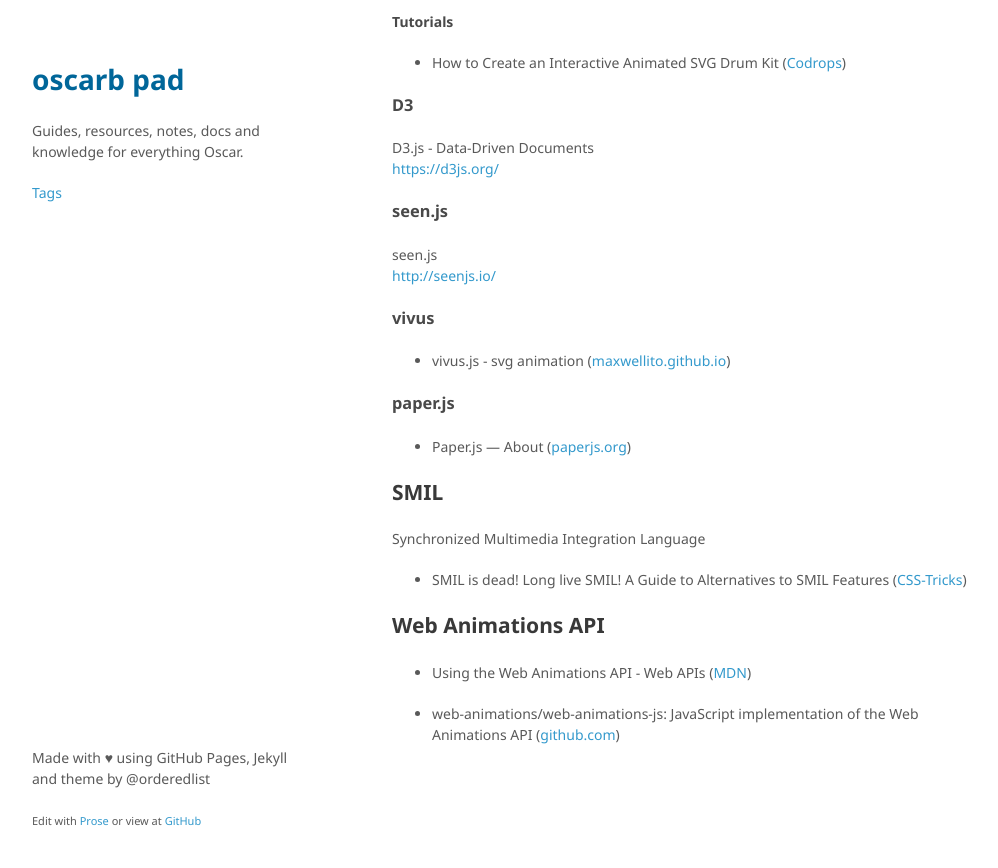
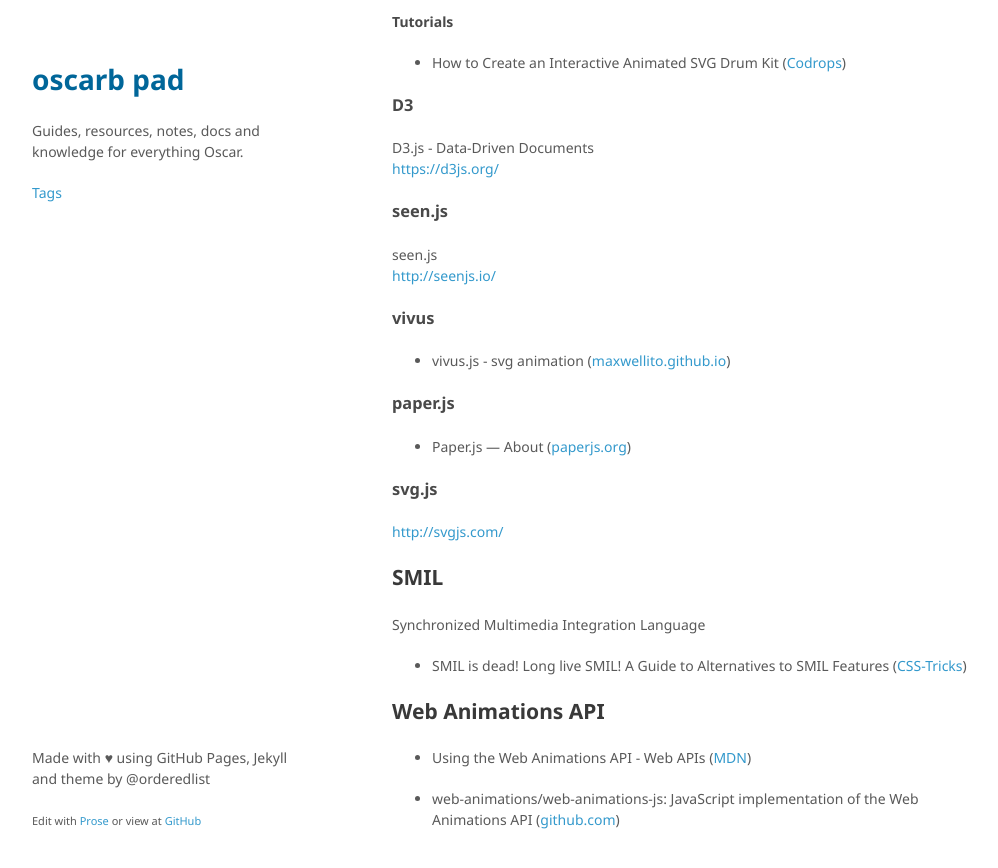
Before and after one commit to oscarb/pad, a Jekyll site: the page built from _docs/web-animation.md, in a window 1280 px wide and 900 px high, scrolled down 2426 px. Shown: the top 868 px of the window, without its empty margins (128-1126 px from the left). Built offline with Jekyll 4.4.1, drawn with Linux system fonts in a browser that asks for light colours; some web fonts are replaced.

Commit message:
Update web-animation.md

```diff
--- a/_docs/web-animation.md
+++ b/_docs/web-animation.md
@@ -140,6 +140,11 @@ http://seenjs.io/
 
 * Paper.js — About ([paperjs.org](http://paperjs.org/about/))
 
+
+### svg.js
+
+http://svgjs.com/
+
 ## SMIL
 
 Synchronized Multimedia Integration Language
```
